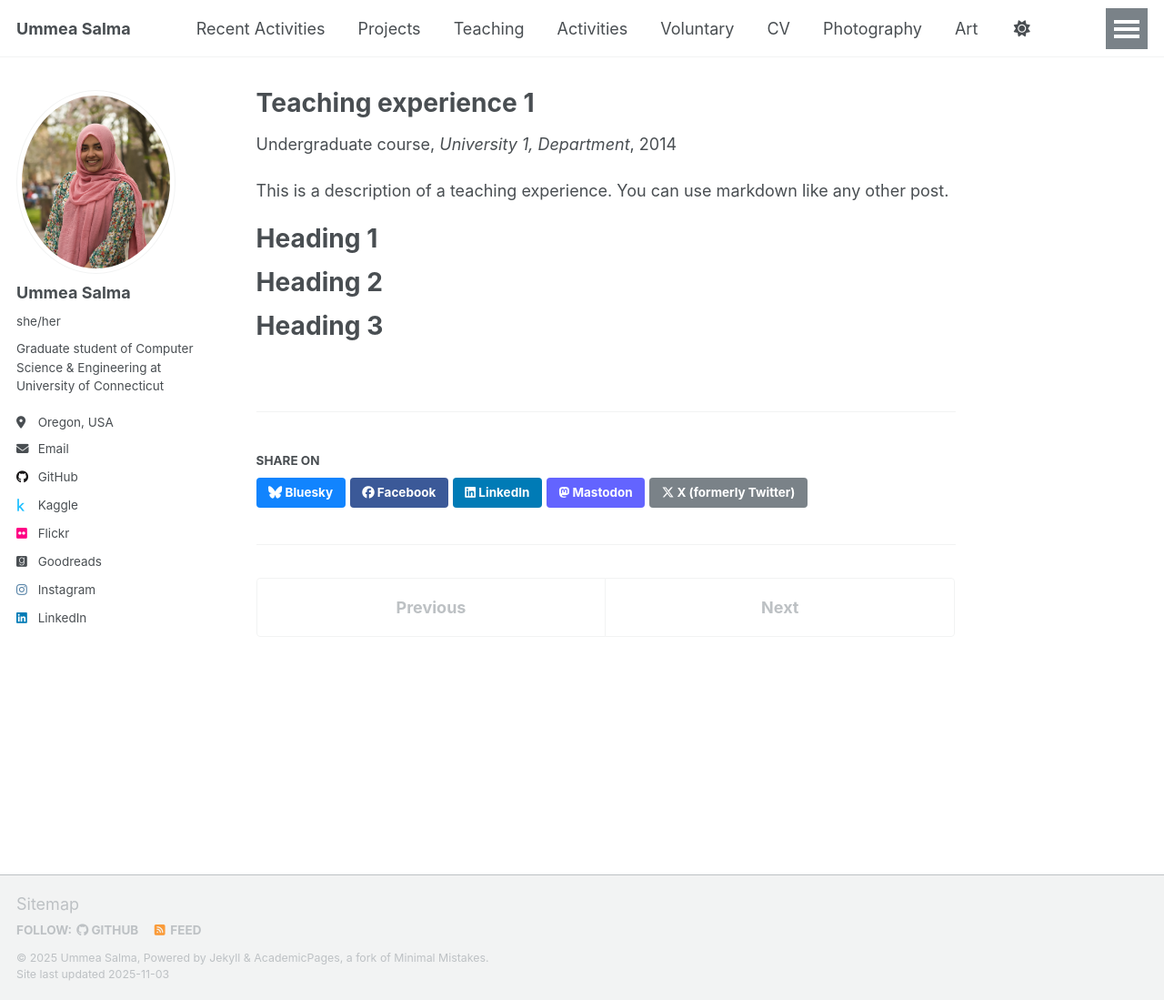
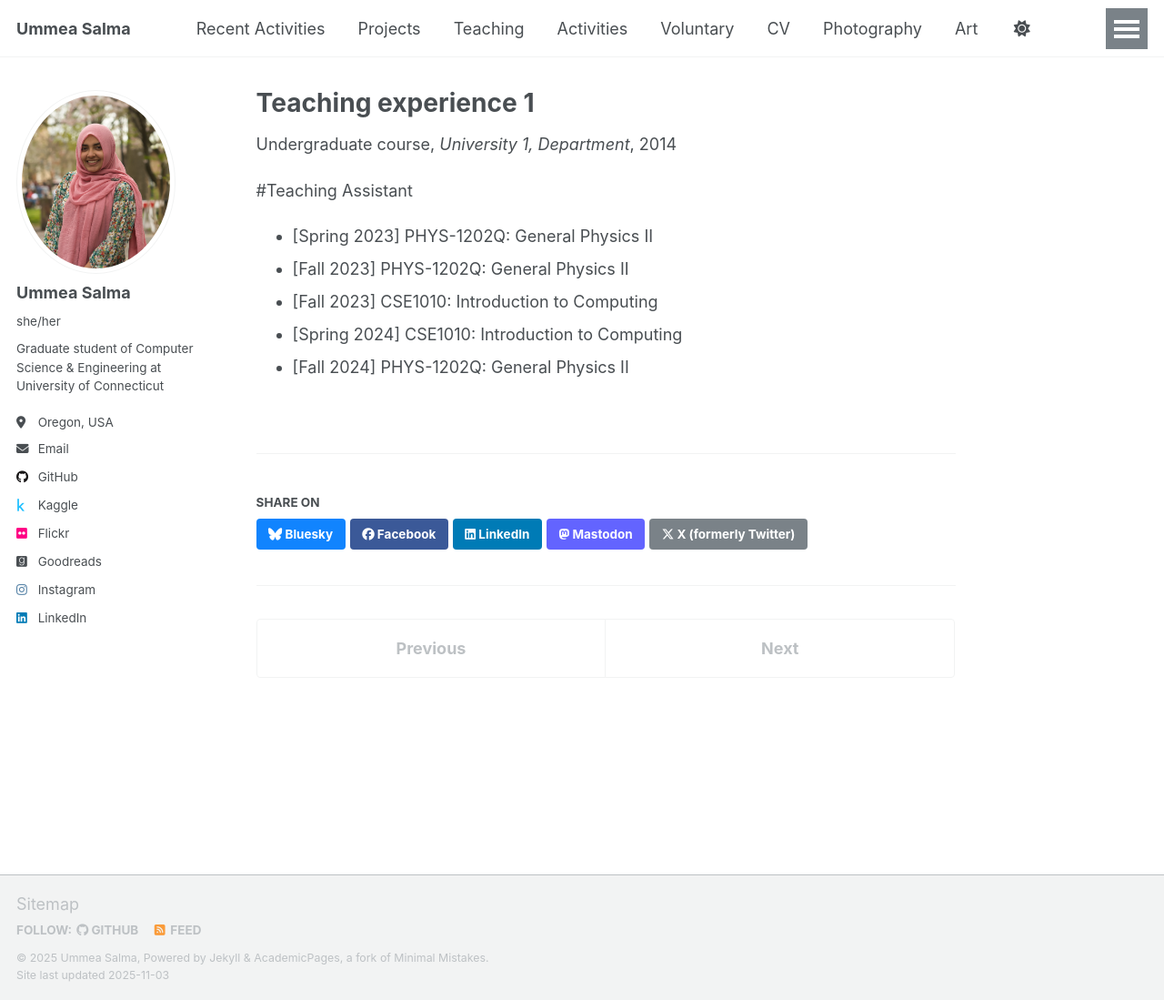
Before and after one commit to ummeasalma/ummeasalma.github.io, a Jekyll site: the page built from _teaching/2014-spring-teaching-1.md, in a window 1280 px wide and 1099 px high. Shown: the whole window at 91% size. Built offline with Jekyll 4.4.1, drawn with Linux system fonts in a browser that asks for light colours; a script that is not in the unit is left out.

Commit message:
Update teaching experience with new assistant roles
Added teaching assistant roles for multiple semesters.

```diff
--- a/_teaching/2014-spring-teaching-1.md
+++ b/_teaching/2014-spring-teaching-1.md
@@ -8,13 +8,9 @@ date: 2014-01-01
 location: "City, Country"
 ---
 
-This is a description of a teaching experience. You can use markdown like any other post.
-
-Heading 1
-======
-
-Heading 2
-======
-
-Heading 3
-======
+#Teaching Assistant
+  - [Spring 2023] PHYS-1202Q: General Physics II
+  - [Fall 2023] PHYS-1202Q: General Physics II
+  - [Fall 2023] CSE1010: Introduction to Computing
+  - [Spring 2024] CSE1010: Introduction to Computing
+  - [Fall 2024] PHYS-1202Q: General Physics II
```
